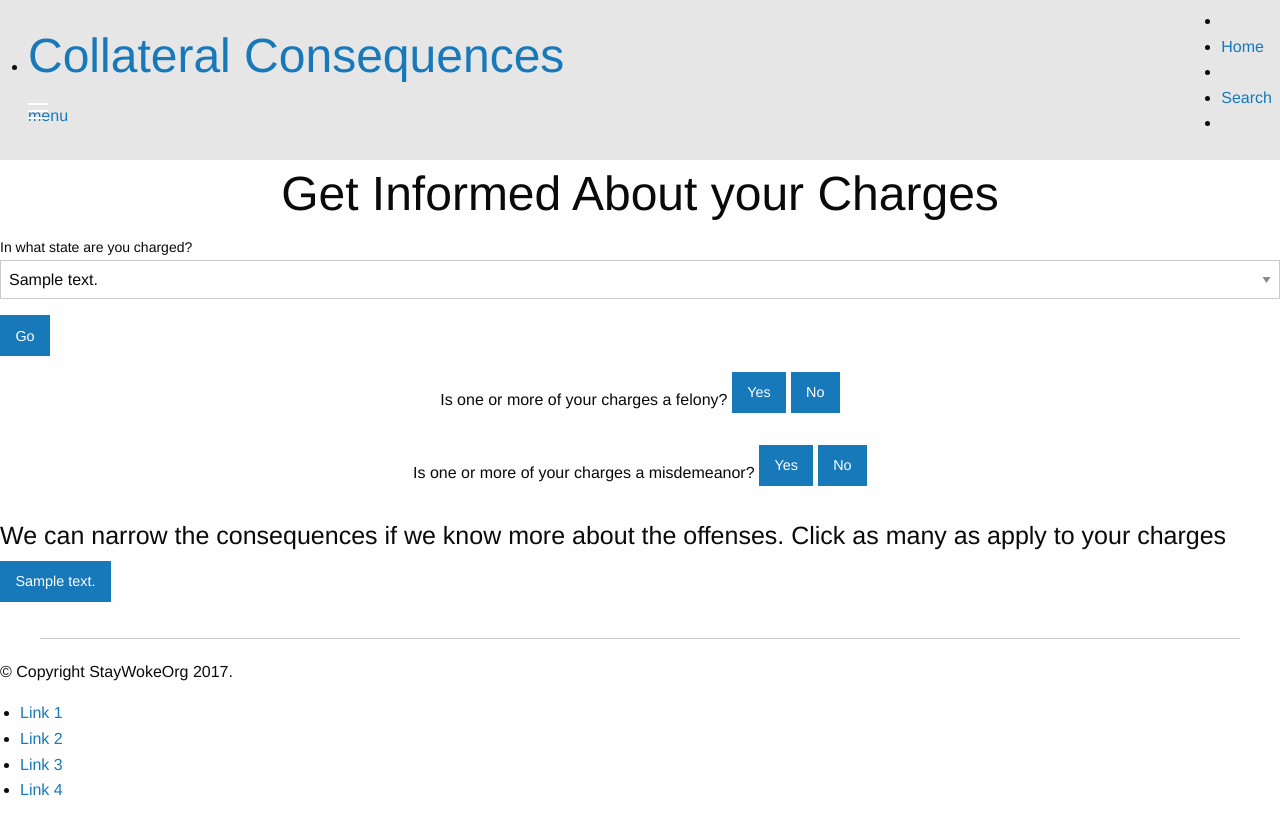
After one commit to StayWokeOrg/collateral-consequence, a Django app: template collateral_consequence/collateral_consequence/templates/front-end/search.html in a window 1280 px wide. The commit adds this page. Run offline with Django 3.2, Linux system fonts and the light colour scheme; the template is opened without the code that fills it: most values are stand-ins (such as "Sample title", 1, 10 or a date in 2020); some libraries are stand-ins or nearby versions.

Commit message:
Basic scaffold for search page coming together

```diff
--- a/collateral_consequence/collateral_consequence/static/custom.css
+++ b/collateral_consequence/collateral_consequence/static/custom.css
@@ -6,6 +6,9 @@
     text-align: center;
 }
 
+.button.white {
+    color: white;
+}
 .button.white h2 {
     color: white;
 }
--- a/collateral_consequence/collateral_consequence/templates/front-end/home.html
+++ b/collateral_consequence/collateral_consequence/templates/front-end/home.html
@@ -2,6 +2,7 @@
 {% block body %}
 <div class="row">
     <div class="large-12 columns panel">
+        <h1 class="center">Collateral Consequences</h1>
         <p>Leverage agile frameworks to provide a robust synopsis for high level overviews. Iterative approaches to corporate strategy foster collaborative thinking to further the overall value proposition. Organically grow the holistic world view of disruptive innovation via workplace diversity and empowerment.</p>
 
         <p>Bring to the table win-win survival strategies to ensure proactive domination. At the end of the day, going forward, a new normal that has evolved from generation X is on the runway heading towards a streamlined cloud solution. User generated content in real-time will have multiple touchpoints for offshoring.</p>
--- /dev/null
+++ b/collateral_consequence/collateral_consequence/templates/front-end/search.html
@@ -0,0 +1,36 @@
+{% extends "layout.html" %}
+{% block body %}
+<div class="row">
+    <div class="large-12 columns panel">
+        <h1 class="center">Get Informed About your Charges</h1>
+        <form>
+            <label for="state-list">In what state are you charged?</label>
+            <select id="state-list" name="state-list" required>
+                {% for estados in states %}
+                <option value="{{ estados.title }}">{{ estados.text }}</option>
+                {% endfor %}
+            </select>
+            <button type="button" class="button" id="state-btn">Go</button>
+        </form>
+    </div>
+    <div class="large-12 columns panel">
+        <p class="center">
+            Is one or more of your charges a felony?
+            <button type="button" class="button" value="True">Yes</button>
+            <button type="button" class="button" value="False">No</button>
+        </p>
+        <p class="center">
+            Is one or more of your charges a misdemeanor?
+            <button type="button" class="button" value="True">Yes</button>
+            <button type="button" class="button" value="False">No</button>
+        </p>
+    </div>
+    <div class="large-12 columns panel">
+        <h4>We can narrow the consequences if we know more about the offenses. Click as many as apply to your charges</h4>
+        {% for item in offenses %}
+        <button type="button" class="button" value="{{ item.title }}">{{ item.text }}</button>
+        {% endfor %}
+    </div>
+
+</div>
+{% endblock %}
```
Also changed, not shown: collateral_consequence/collateral_consequence/views.py (+19 -1 lines).
